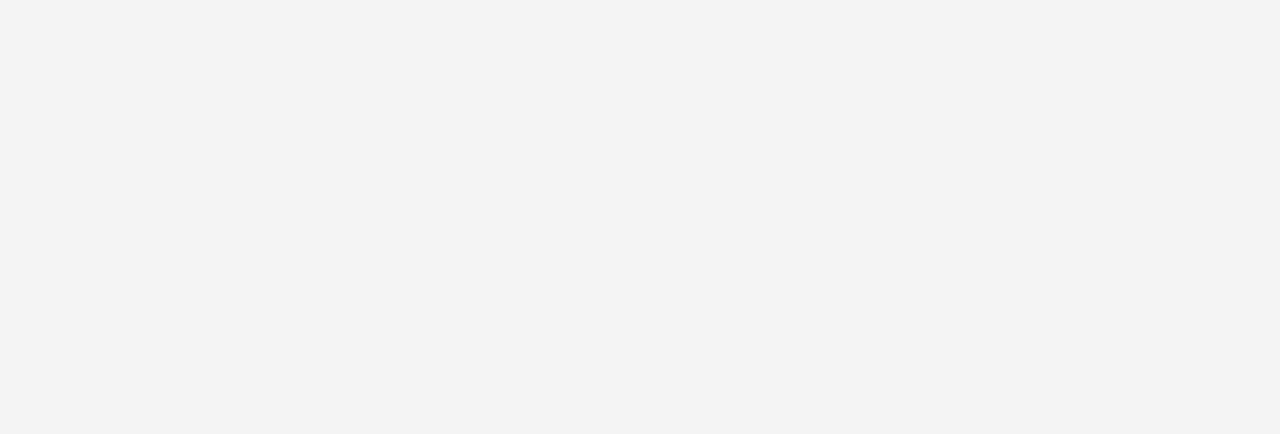
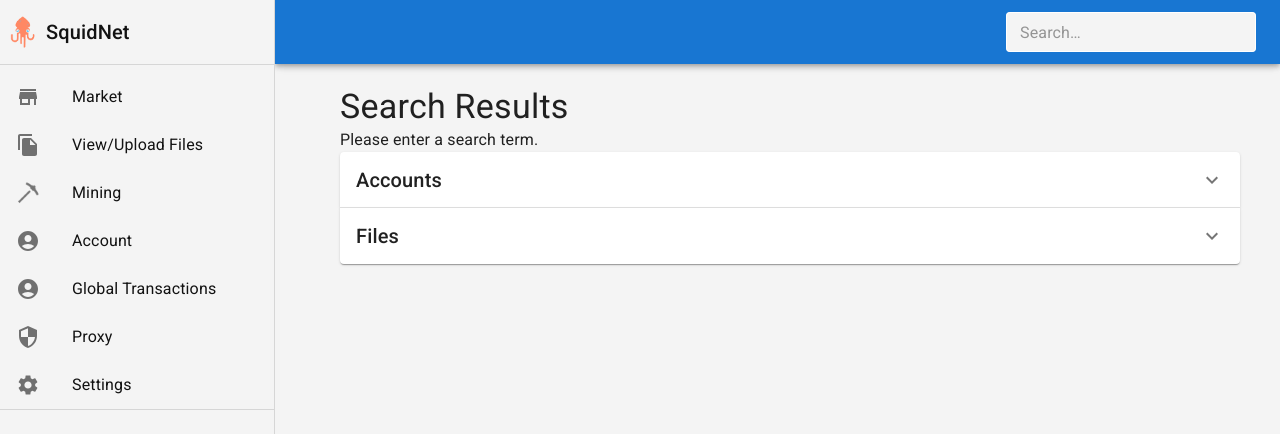
Before and after one commit to Mayukh-Banik/CSE-416, a React (Create React App) app in the folder client/: page /#/search-page in a window 1280 px wide. Before the commit this address had no page. Shown: the top 434 px of the page. Built offline with nearby package versions, Linux system fonts and the light colour scheme.

Commit message:
All changes done

```diff
--- a/client/src/App.tsx
+++ b/client/src/App.tsx
@@ -36,6 +36,7 @@ import FileViewPage from "./Components/FileViewPage";
 import AccountViewPage from "./Components/AccountViewPage";
 import ProxyPage from "./Components/ProxyPage";
 import GlobalTransactions from "./Components/Global_Transactions";
+import SearchPage from "./Components/SearchPage";
 
 const isUserLoggedIn = true; // should add the actual login state logic here.
 
@@ -146,6 +147,7 @@ const App: React.FC = () => {
           <Route path="/account" element={<AccountViewPage />} />
           <Route path="/account/:address" element={<AccountViewPage />} />
           <Route path="/fileview/:fileId" element={<FileViewPage />} />
+          <Route path="/search-page" element={<SearchPage />} />
         </Routes>
       </Router>
     </ThemeProvider>
--- /dev/null
+++ b/client/src/Components/SearchPage.tsx
@@ -0,0 +1,144 @@
+import React from "react";
+import { useLocation } from "react-router-dom";
+import Sidebar from "./Sidebar";
+import { Box, Container, Typography, Accordion, AccordionSummary, AccordionDetails, Table, TableBody, TableCell, TableContainer, TableHead, TableRow, Paper } from '@mui/material';
+import ExpandMoreIcon from '@mui/icons-material/ExpandMore';
+import { useTheme } from '@mui/material/styles';
+
+// Define types for Account and File
+interface Account {
+    id: number;
+    name: string;
+}
+
+interface File {
+    id: number;
+    name: string;
+}
+
+const drawerWidth = 300;
+const collapsedDrawerWidth = 100;
+
+const SearchPage: React.FC = () => {
+    const theme = useTheme();
+    const location = useLocation();
+
+    // Extract search query from URL
+    const queryParams = new URLSearchParams(location.search);
+    const searchQuery = queryParams.get("q"); // Assuming the query parameter is 'q'
+
+    // Dummy data for testing
+    const accountsData: Account[] = [
+        { id: 1, name: "john_doe" },
+    ];
+
+    const filesData: File[] = [
+        { id: 1, name: "file1.txt" },
+        { id: 2, name: "file2.txt" },
+    ];
+
+    // Filter accounts and files based on search query
+    const filteredAccounts = accountsData.filter(account =>
+        account.name.toLowerCase().includes(searchQuery?.toLowerCase() || '')
+    );
+
+    const filteredFiles = filesData.filter(file =>
+        file.name.toLowerCase().includes(searchQuery?.toLowerCase() || '')
+    );
+
+    return (
+        <Box
+            sx={{
+                padding: 2,
+                marginTop: '70px',
+                marginLeft: `${drawerWidth}px`, // Default expanded margin
+                transition: 'margin-left 0.3s ease', // Smooth transition
+                [theme.breakpoints.down('sm')]: {
+                    marginLeft: `${collapsedDrawerWidth}px`, // Adjust left margin for small screens
+                },
+            }}
+        >
+            <Sidebar />
+            <Container>
+                <Typography variant="h4">Search Results</Typography>
+                {searchQuery ? (
+                    <Typography variant="body1">Results for "{searchQuery}"</Typography>
+                ) : (
+                    <Typography variant="body1">Please enter a search term.</Typography>
+                )}
+
+                {/* Accounts Table */}
+                <Accordion>
+                    <AccordionSummary expandIcon={<ExpandMoreIcon />}>
+                        <Typography variant="h6">Accounts</Typography>
+                    </AccordionSummary>
+                    <AccordionDetails>
+                        <TableContainer component={Paper}>
+                            <Table>
+                                <TableHead>
+                                    <TableRow>
+                                        <TableCell>Account ID</TableCell>
+                                        <TableCell>Account Name</TableCell>
+                                    </TableRow>
+                                </TableHead>
+                                <TableBody>
+                                    {filteredAccounts.length > 0 ? (
+                                        filteredAccounts.map((account) => (
+                                            <TableRow key={account.id}>
+                                                <TableCell>{account.id}</TableCell>
+                                                <TableCell>{account.name}</TableCell>
+                                            </TableRow>
+                                        ))
+                                    ) : (
+                                        <TableRow>
+                                            <TableCell colSpan={2} align="center">
+                                                No accounts found.
+                                            </TableCell>
+                                        </TableRow>
+                                    )}
+                                </TableBody>
+                            </Table>
+                        </TableContainer>
+                    </AccordionDetails>
+                </Accordion>
+
+                {/* Files Table */}
+                <Accordion>
+                    <AccordionSummary expandIcon={<ExpandMoreIcon />}>
+                        <Typography variant="h6">Files</Typography>
+                    </AccordionSummary>
+                    <AccordionDetails>
+                        <TableContainer component={Paper}>
+                            <Table>
+                                <TableHead>
+                                    <TableRow>
+                                        <TableCell>File ID</TableCell>
+                                        <TableCell>File Name</TableCell>
+                                    </TableRow>
+                                </TableHead>
+                                <TableBody>
+                                    {filteredFiles.length > 0 ? (
+                                        filteredFiles.map((file) => (
+                                            <TableRow key={file.id}>
+                                                <TableCell>{file.id}</TableCell>
+                                                <TableCell>{file.name}</TableCell>
+                                            </TableRow>
+                                        ))
+                                    ) : (
+                                        <TableRow>
+                                            <TableCell colSpan={2} align="center">
+                                                No files found.
+                                            </TableCell>
+                                        </TableRow>
+                                    )}
+                                </TableBody>
+                            </Table>
+                        </TableContainer>
+                    </AccordionDetails>
+                </Accordion>
+            </Container>
+        </Box>
+    );
+}
+
+export default SearchPage;
--- a/client/src/Components/Sidebar.tsx
+++ b/client/src/Components/Sidebar.tsx
@@ -1,4 +1,4 @@
-import React from 'react';
+import React, { useState } from 'react';
 import { Link, useNavigate } from 'react-router-dom';
 import {
   Box, CssBaseline, Drawer, List, ListItem, ListItemText,
@@ -12,7 +12,7 @@ import { styled, useTheme } from '@mui/material/styles';
 import AccountBalanceWalletIcon from '@mui/icons-material/AccountBalanceWallet';
 import SecurityIcon from '@mui/icons-material/Security';
 import StoreIcon from '@mui/icons-material/Store';
-import { Padding } from '@mui/icons-material';
+
 const drawerWidth = 275;
 const collapsedDrawerWidth = 80; // Width when collapsed
 
@@ -57,6 +57,13 @@ const DrawerHeader = styled('div')(({ theme }) => ({
 const Sidebar: React.FC = () => {
   const theme = useTheme();
   const navigate = useNavigate();
+  const [searchQuery, setSearchQuery] = useState('');
+
+  const handleSearchKeyPress = (event: React.KeyboardEvent<HTMLDivElement>) => {
+    if (event.key === 'Enter') {
+        navigate(`/search-page?q=${searchQuery}`); // Include search query in the URL
+    }
+};
 
   const handleFiles = async () => navigate('/files');
   const handleWallet = async () => navigate('/wallet');
@@ -127,6 +134,9 @@ const Sidebar: React.FC = () => {
             variant="outlined"
             placeholder="Search…"
             size="small"
+            value={searchQuery}
+            onChange={(e) => setSearchQuery(e.target.value)} // Update search query state
+            onKeyPress={handleSearchKeyPress} // Handle Enter key press
             sx={{
               width: '250px',
               ml: 4,
@@ -168,7 +178,6 @@ const Sidebar: React.FC = () => {
           <Typography variant="h6" noWrap component="div" sx={{ flexGrow: 1, margin: 1, display: { xs: 'none', sm: 'block' }}}>
             SquidNet
           </Typography>
-
         </DrawerHeader>
         <Divider />
         {drawer}
```
